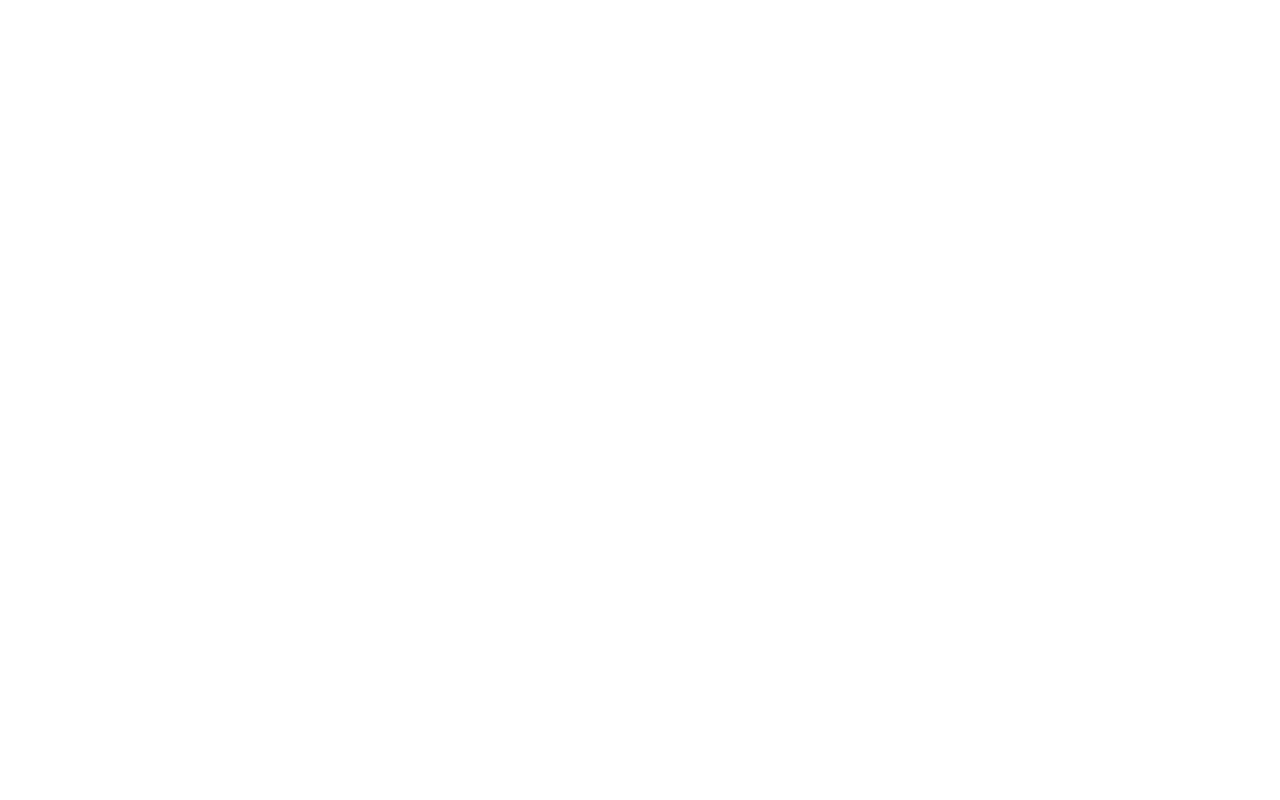
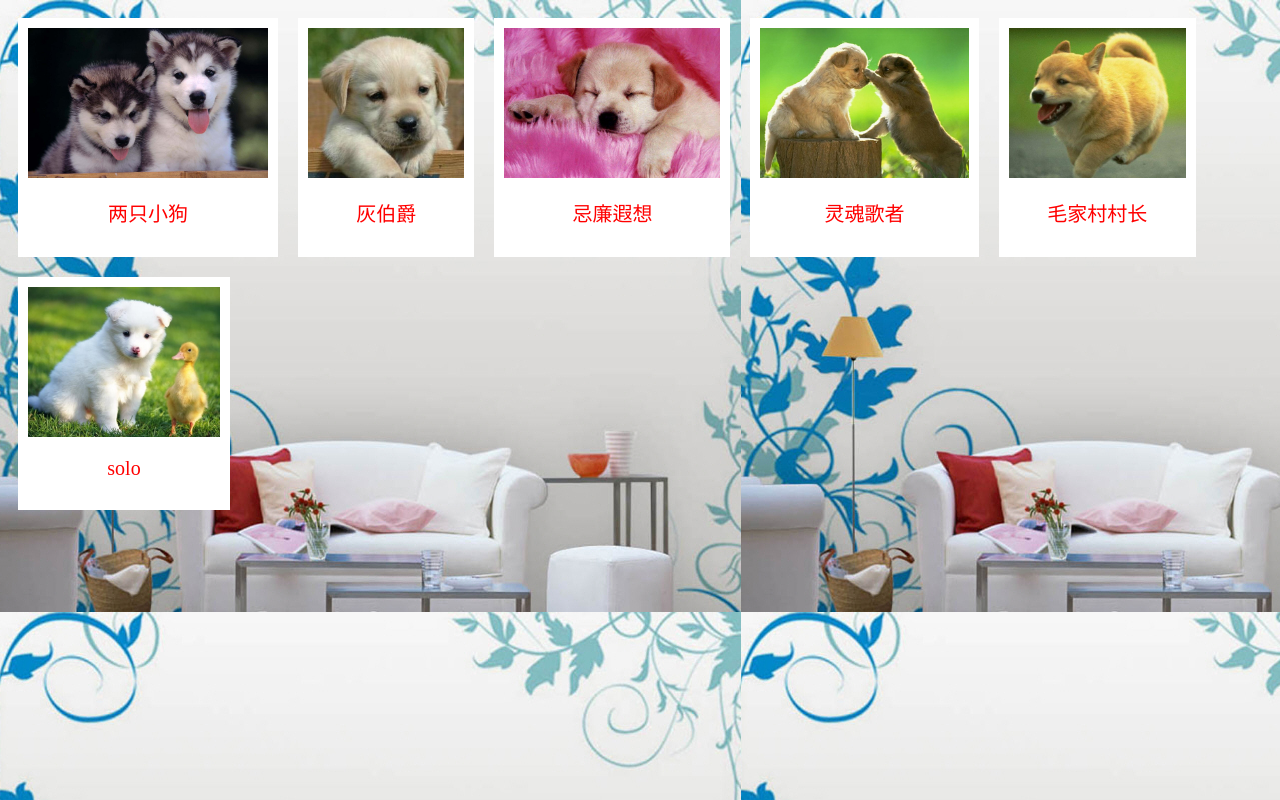
Before and after one commit to huibojue/gameclien, a plain HTML site: page index.html in a window 1280 px wide. Drawn offline with Linux system fonts and the light colour scheme.

Commit message:
Signed-off-by: huibojue <a1187099487@vip.qq.com>

```diff
--- a/index.html
+++ b/index.html
@@ -1,9 +1,49 @@
 <!DOCTYPE html>
 <html>
+
 	<head>
 		<meta charset="UTF-8">
-		<title></title>
+		<title>第一个页面</title>
+		<link rel="stylesheet" type="text/css" href="style.css" />
 	</head>
+
 	<body>
+		<div class="photo">
+			<img src="img/11.jpg" />
+			<p>
+				两只小狗
+			</p>
+		</div>
+		<div class="photo">
+			<img src="img/22.JPG" />
+			<p>
+				灰伯爵
+			</p>
+		</div>
+		<div class="photo">
+			<img src="img/33.JPG" />
+			<p>
+				忌廉遐想
+			</p>
+		</div>
+		<div class="photo">
+			<img src="img/44.JPG" />
+			<p>
+				灵魂歌者
+			</p>
+		</div>
+		<div class="photo">
+			<img src="img/55.JPG" />
+			<p>
+				毛家村村长
+			</p>
+		</div>
+		<div class="photo">
+			<img src="img/66.JPG" />
+			<p>
+				solo
+			</p>
+		</div>
 	</body>
+
 </html>
--- /dev/null
+++ b/style.css
@@ -0,0 +1,15 @@
+.photo{
+	float: left;padding: 10px;margin: 10px;background-color:white ;
+}
+.photo img{
+	height: 150px;display: block;
+}
+body{
+	background-image: url(img/bg3.JPG);
+}
+.photo p{
+	text-align: center;
+	font-family: "微软雅黑";
+	font-size: 20px;
+	color: red;
+}
```
